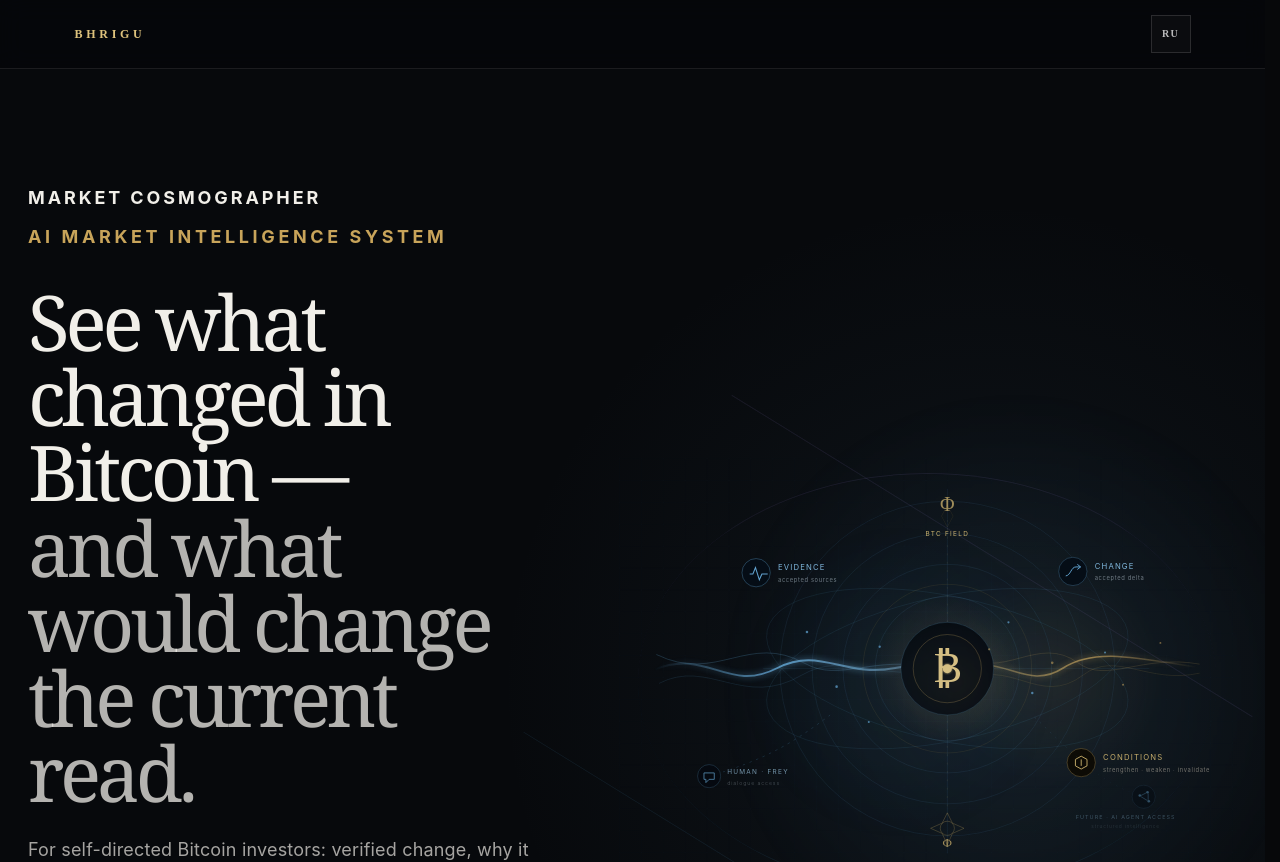
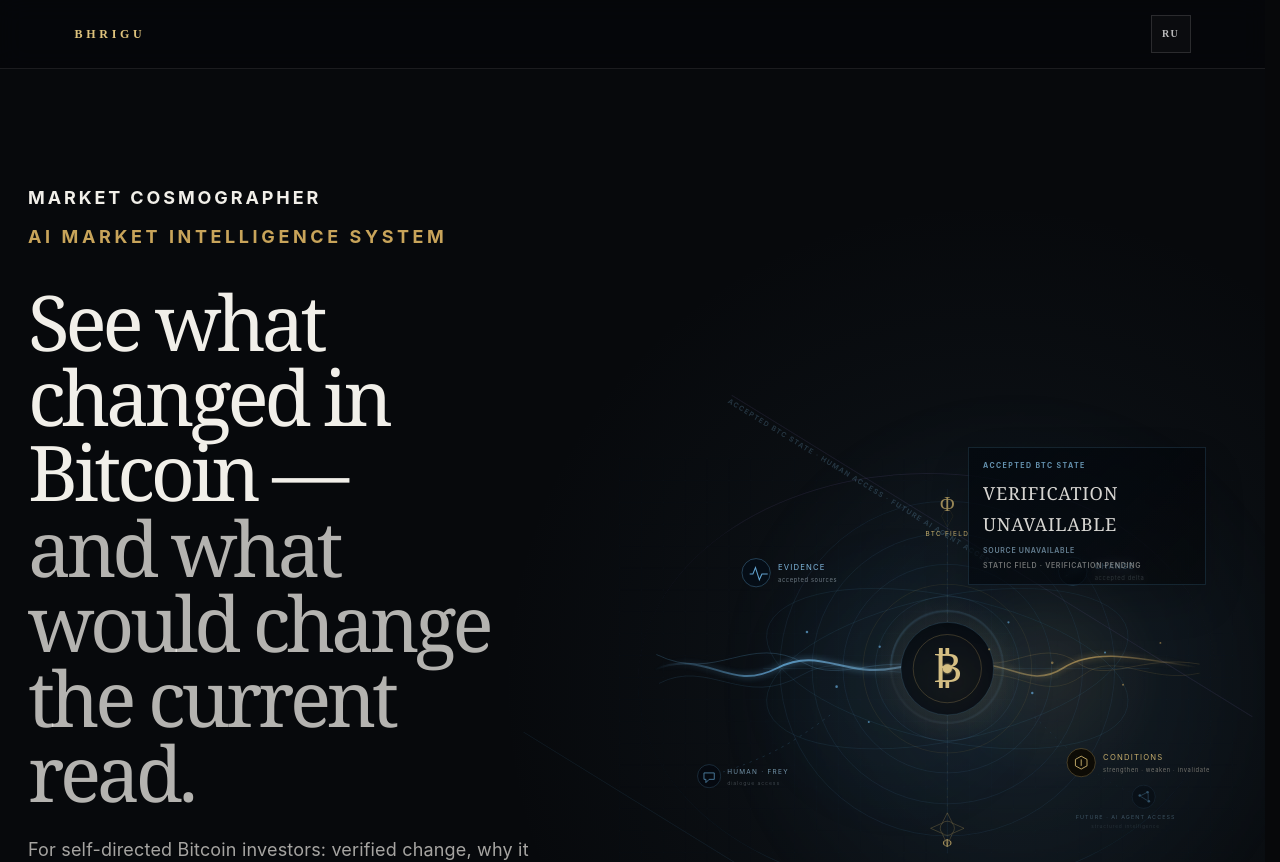
Before and after one commit to AiBhrigu/bhrigu-portal, a Next.js app: page / in a window 1280 px wide. Shown: the top 862 px of the page. Built offline with nearby package versions, Linux system fonts and the light colour scheme; no server answers.

Commit message:
Render accepted BTC field state in Home hero

```diff
--- a/pages/index.js
+++ b/pages/index.js
@@ -1,5 +1,9 @@
 import Head from "next/head";
 import Link from "next/link";
+import {
+  EMPTY_BTC_HOME_ACCEPTED_STATE,
+  loadBtcHomeAcceptedState,
+} from "../lib/btc-home-accepted-state";
 import styles from "./index.module.css";
 
 const PUBLIC_PROOF_URL =
@@ -243,12 +247,68 @@ function buildJsonLd() {
   };
 }
 
-export function getServerSideProps({ query }) {
-  return { props: { locale: query.lang === "ru" ? "ru" : "en" } };
+function formatAcceptedSnapshotTime(value) {
+  if (!value) return null;
+  const date = new Date(value);
+  if (!Number.isFinite(date.getTime())) return null;
+  return `${date.toISOString().slice(0, 16).replace("T", " ")} UTC`;
 }
 
-export default function Home({ locale }) {
+function acceptedStateView(locale, state) {
+  const ru = locale === "ru";
+  const synthesis = {
+    CONFIRMATION: ru ? "ПОДТВЕРЖДЕНИЕ" : "CONFIRMATION",
+    DIVERGENCE: ru ? "РАСХОЖДЕНИЕ" : "DIVERGENCE",
+    INSUFFICIENT_EVIDENCE: ru ? "ГРАНИЦА ДОКАЗАТЕЛЬСТВ" : "EVIDENCE BOUNDARY",
+    UNAVAILABLE: ru ? "ПРОВЕРКА НЕДОСТУПНА" : "VERIFICATION UNAVAILABLE",
+  }[state.synthesis_state] || (ru ? "ПРОВЕРКА НЕДОСТУПНА" : "VERIFICATION UNAVAILABLE");
+  const freshness = state.freshness === "FRESH"
+    ? (ru ? "СВЕЖИЙ SNAPSHOT" : "FRESH SNAPSHOT")
+    : state.freshness === "STALE_LIMITED"
+      ? (ru ? "ОГРАНИЧЕННАЯ СВЕЖЕСТЬ" : "STALE · LIMITED")
+      : (ru ? "ИСТОЧНИК НЕДОСТУПЕН" : "SOURCE UNAVAILABLE");
+  const delta = {
+    MIXED: ru ? "СМЕШАННАЯ ДЕЛЬТА" : "MIXED DELTA",
+    UP: ru ? "ДЕЛЬТА ВВЕРХ" : "UP DELTA",
+    DOWN: ru ? "ДЕЛЬТА ВНИЗ" : "DOWN DELTA",
+    STABLE: ru ? "СТАБИЛЬНАЯ ДЕЛЬТА" : "STABLE DELTA",
+    BOUNDED: ru ? "ОГРАНИЧЕННАЯ ДЕЛЬТА" : "BOUNDED DELTA",
+    UNAVAILABLE: ru ? "ДЕЛЬТА НЕДОСТУПНА" : "DELTA UNAVAILABLE",
+  }[state.delta_direction] || (ru ? "ДЕЛЬТА НЕДОСТУПНА" : "DELTA UNAVAILABLE");
+  const snapshot = formatAcceptedSnapshotTime(state.snapshot_time_utc);
+  const proof = state.status === "UNAVAILABLE"
+    ? (ru ? "СТАТИЧЕСКОЕ ПОЛЕ · ОЖИДАЕТ ПРОВЕРКИ" : "STATIC FIELD · VERIFICATION PENDING")
+    : `${state.evidence_source_count} ${ru ? "ИСТОЧНИКОВ" : "SOURCES"} · ${state.comparable_metric_count} ${ru ? "СОПОСТАВИМЫХ" : "COMPARABLE"} · ${delta}`;
+  const meta = [freshness, snapshot].filter(Boolean).join(" · ");
+  const kicker = ru ? "ПРИНЯТОЕ СОСТОЯНИЕ BTC" : "ACCEPTED BTC STATE";
+  const footer = ru
+    ? "ПРИНЯТОЕ СОСТОЯНИЕ BTC · ДОСТУП ЧЕЛОВЕКУ · БУДУЩИЙ ДОСТУП AI-АГЕНТА"
+    : "ACCEPTED BTC STATE · HUMAN ACCESS · FUTURE AI AGENT ACCESS";
+  const aria = ru
+    ? `Принятое состояние BTC Field: ${synthesis}. ${meta}. ${proof}. Доступ AI-агента обозначен только как будущее.`
+    : `BTC Field accepted state: ${synthesis}. ${meta}. ${proof}. AI-agent access is marked as future only.`;
+  return { synthesis, freshness, delta, snapshot, proof, meta, kicker, footer, aria };
+}
+
+export async function getServerSideProps({ query, res }) {
+  res?.setHeader?.("Cache-Control", "public, s-maxage=300, stale-while-revalidate=900");
+  let btcAcceptedState = EMPTY_BTC_HOME_ACCEPTED_STATE;
+  try {
+    btcAcceptedState = await loadBtcHomeAcceptedState();
+  } catch {
+    btcAcceptedState = EMPTY_BTC_HOME_ACCEPTED_STATE;
+  }
+  return {
+    props: {
+      locale: query.lang === "ru" ? "ru" : "en",
+      btcAcceptedState,
+    },
+  };
+}
+
+export default function Home({ locale, btcAcceptedState = EMPTY_BTC_HOME_ACCEPTED_STATE }) {
   const copy = COPY[locale] || COPY.en;
+  const acceptedState = acceptedStateView(locale, btcAcceptedState);
   const btcEntryHref = `/crypto-astro/btc?lang=${locale}`;
   const primaryQuestion = locale === "ru"
     ? "Что изменилось в Bitcoin с предыдущего принятого Snapshot — и почему это важно?"
@@ -313,9 +373,26 @@ export default function Home({ locale }) {
             </div>
             <p className={styles.proofLine}>{copy.proofLine}</p>
           </div>
-          <div className={styles.heroGlyph} aria-hidden="true">
+          <div
+            className={styles.heroGlyph}
+            role="img"
+            aria-label={acceptedState.aria}
+            data-btc-status={btcAcceptedState.status}
+            data-btc-freshness={btcAcceptedState.freshness}
+            data-btc-synthesis={btcAcceptedState.synthesis_state}
+            data-btc-delta={btcAcceptedState.delta_direction}
+            data-btc-conditions={btcAcceptedState.conditions_state}
+            data-btc-footer={acceptedState.footer}
+          >
             <span className={styles.phiGlyph}>Φ</span>
             <span className={styles.glyphLabel}>MARKET / TIME / CONDITION</span>
+            <span data-btc-state-pulse aria-hidden="true" />
+            <span data-btc-accepted-state aria-hidden="true">
+              <span data-btc-state-kicker>{acceptedState.kicker}</span>
+              <strong>{acceptedState.synthesis}</strong>
+              <span data-btc-state-meta>{acceptedState.meta}</span>
+              <span data-btc-state-proof>{acceptedState.proof}</span>
+            </span>
           </div>
         </section>
 
```
